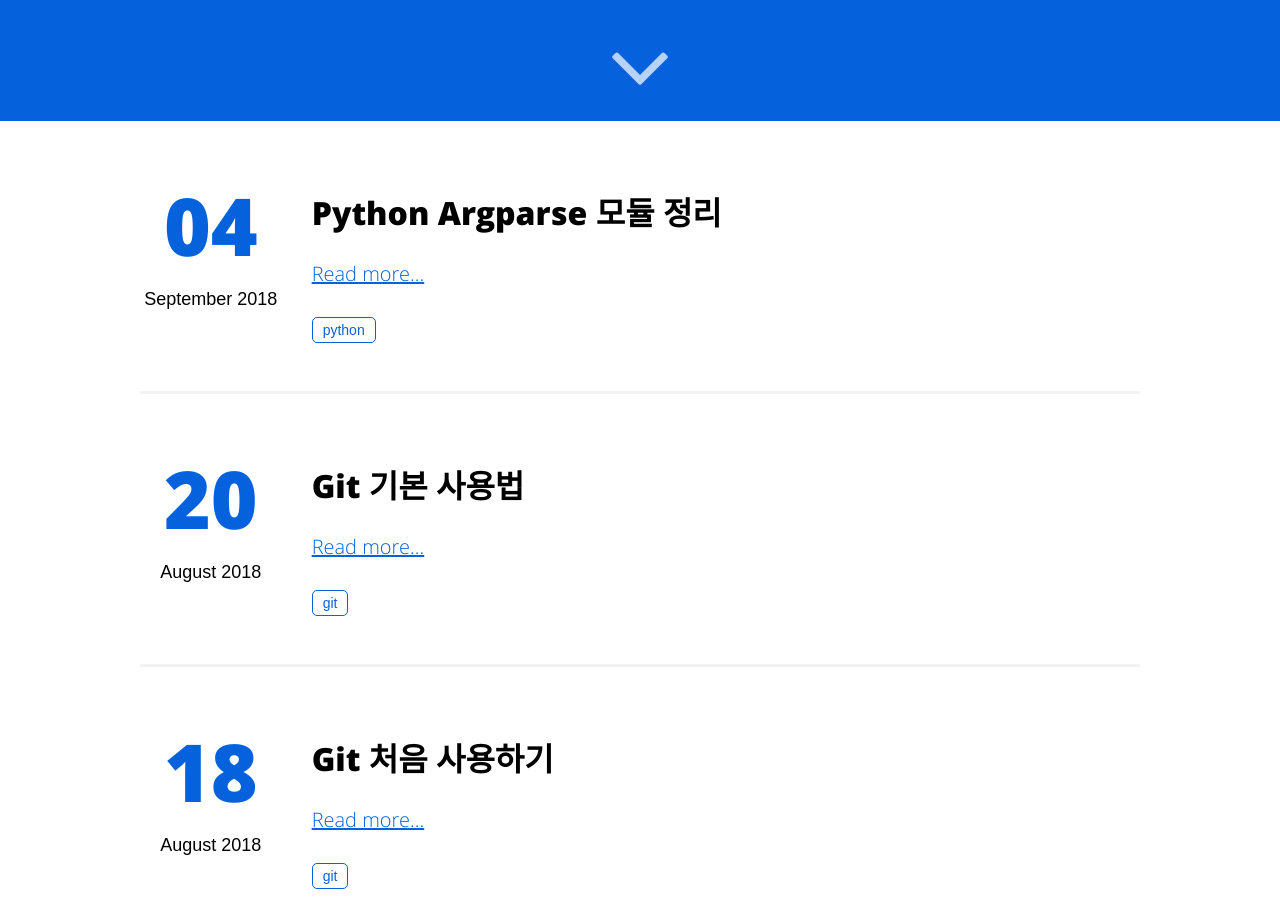
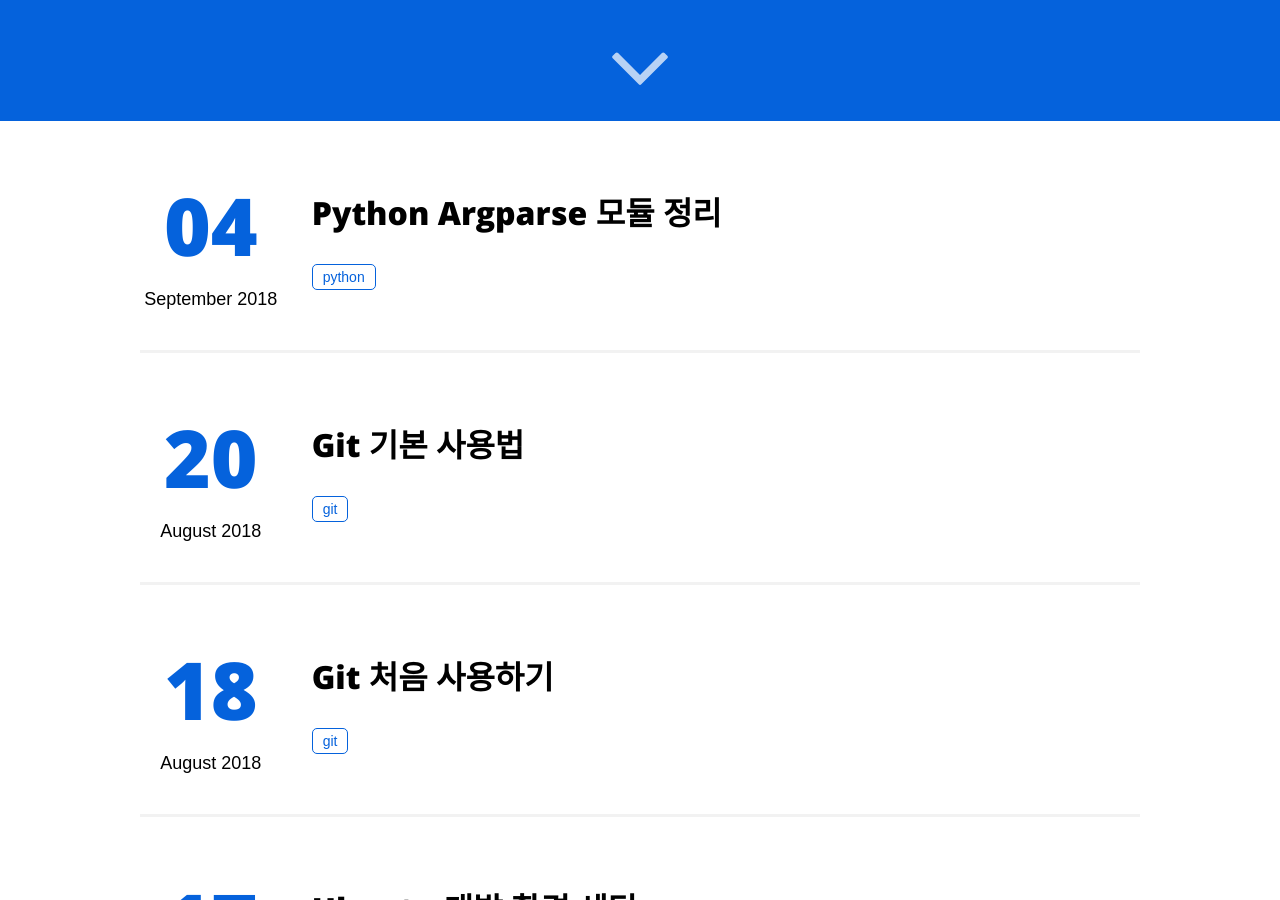
Before and after one commit to hcnoh/blog-prev, a Jekyll site: the page built from index.html, in a window 1280 px wide and 900 px high, scrolled down 779 px. Built offline with Jekyll 4.4.1, drawn with Linux system fonts in a browser that asks for light colours.

Commit message:
Update index.html

```diff
--- a/index.html
+++ b/index.html
@@ -18,11 +18,11 @@ layout: default
                 </a>
                 <div class="content">
                     <a href="{{ post.url | prepend: site.baseurl }}"><h2 class="post-title" itemprop="name">{{ post.title }}</h2></a>
-                    <p class="description">
+                    <!--<p class="description">-->
                         <!--{{ post.content | strip_html | truncatewords:40 }}-->
                         <!--<a href="{{ post.url | prepend: site.baseurl }}" class="link">Read more about {{post.title}}</a>-->
-                        <a href="{{ post.url | prepend: site.baseurl }}" class="link">Read more...</a>
-                    </p>
+                        <!--<a href="{{ post.url | prepend: site.baseurl }}" class="link">Read more...</a>-->
+                    <!--</p>-->
 
                     <div class="tags">
                         {% for tag in post.tags %}
```
